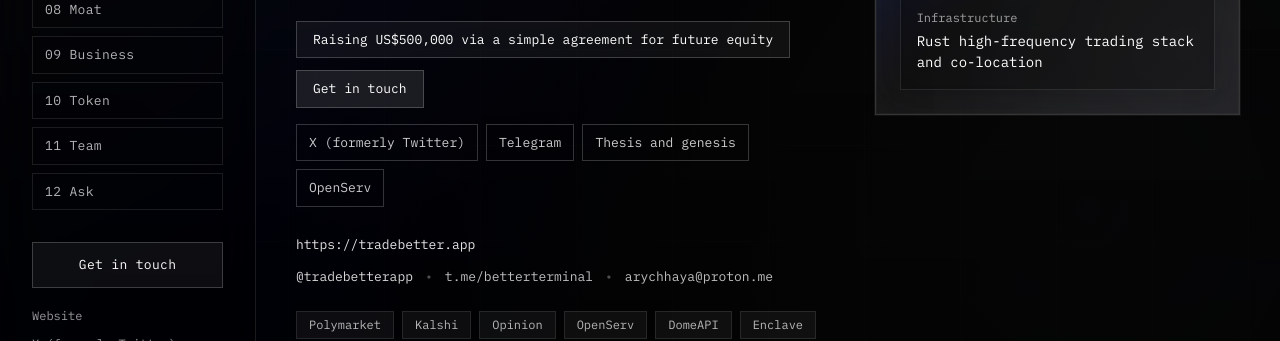
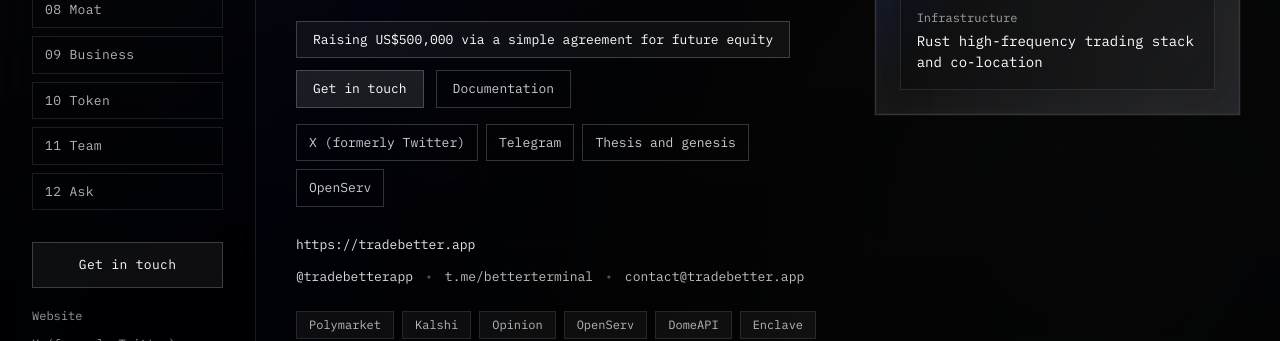
Before and after one commit to 888nfnty/deck, a React (Vite) app: page / in a window 1280 px wide. Shown: the part 431-772 px from the top of the page. Built offline with nearby package versions, Linux system fonts and the light colour scheme.

Commit message:
Update contact email and add docs links
Co-authored-by: factory-droid[bot] <138933559+factory-droid[bot]@users.noreply.github.com>

```diff
--- a/src/deck/DeckApp.tsx
+++ b/src/deck/DeckApp.tsx
@@ -170,6 +170,14 @@
                     className="border border-white/20 bg-white/10 px-4 py-2 text-[13px] text-white hover:bg-white/15"
                   >
                     Get in touch
+                  </a>
+                  <a
+                    href={DECK_META.docsUrl}
+                    target="_blank"
+                    rel="noreferrer"
+                    className="border border-white/20 bg-transparent px-4 py-2 text-[13px] text-white/80 hover:bg-white/5"
+                  >
+                    Documentation
                   </a>
                 </div>
 
@@ -699,6 +707,14 @@
                     Get in touch
                   </a>
                   <a
+                    href={DECK_META.docsUrl}
+                    target="_blank"
+                    rel="noreferrer"
+                    className="border border-white/20 bg-transparent px-5 py-3 text-[13px] text-white/80 hover:bg-white/5"
+                  >
+                    Documentation
+                  </a>
+                  <a
                     href={DECK_META.siteUrl}
                     target="_blank"
                     rel="noreferrer"
--- a/src/deck/deckContent.ts
+++ b/src/deck/deckContent.ts
@@ -4,12 +4,13 @@
   raiseLine: 'Raising US$500,000 via a simple agreement for future equity',
   siteUrl: 'https://tradebetter.app',
   calendlyUrl: 'https://calendly.com/aryaman-chhaya/openserv-x-better',
+  docsUrl: 'https://docs.tradebetter.app',
   telegramUrl: 'http://t.me/betterterminal',
   xUrl: 'https://x.com/tradebetterapp',
   thesisUrl: 'https://x.com/tradebetterapp/status/2001641362278748251',
   openservUrl: 'https://openserv.ai',
-  email: 'arychhaya@proton.me',
-  emailUrl: 'mailto:arychhaya@proton.me',
+  email: 'contact@tradebetter.app',
+  emailUrl: 'mailto:contact@tradebetter.app',
   handle: '@tradebetterapp',
 } as const;
 
```
